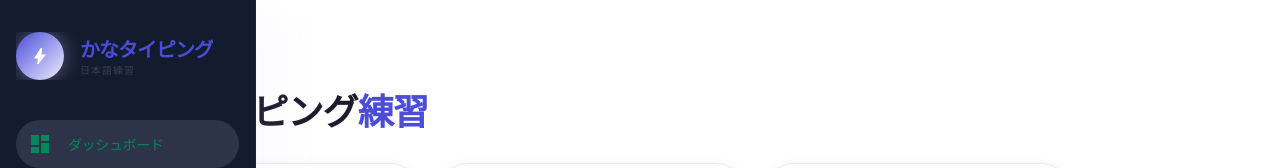
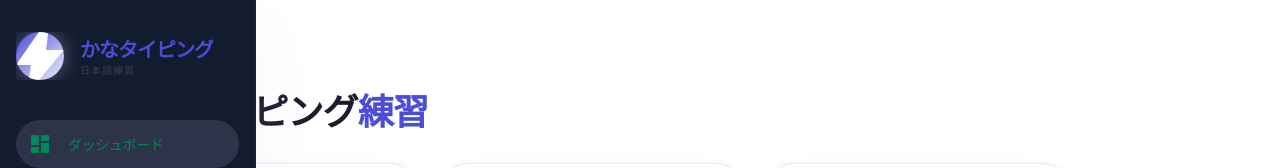
Before and after one commit to munnku/kana-typing, a Next.js app: page / in a window 1280 px wide. Shown: the top 168 px of the page. Built offline with nearby package versions, Linux system fonts and the light colour scheme.

Commit message:
feat: add collapsible navigation sidebar component with active route highlighting

```diff
--- a/src/components/shared/Sidebar.tsx
+++ b/src/components/shared/Sidebar.tsx
@@ -18,7 +18,7 @@ export function Sidebar() {
       {/* Logo */}
       <div className="flex items-center gap-4 mb-10 overflow-hidden">
         <div className="w-12 h-12 rounded-full bg-gradient-to-br from-primary to-primary-container flex items-center justify-center flex-shrink-0 shadow-glow overflow-hidden">
-          <span className="material-symbols-outlined text-on-primary" style={{ fontSize: '20px', fontVariationSettings: "'FILL' 1", display: 'block', lineHeight: '1' }}>bolt</span>
+          <span className="material-symbols-outlined text-on-primary" style={{ fontSize: '72px', fontVariationSettings: "'FILL' 1", display: 'block', lineHeight: '1' }}>bolt</span>
         </div>
         <div className="opacity-0 group-hover:opacity-100 transition-opacity duration-300 whitespace-nowrap overflow-hidden">
           <h1 className="text-xl font-bold tracking-tighter text-primary font-headline">かなタイピング</h1>
```
